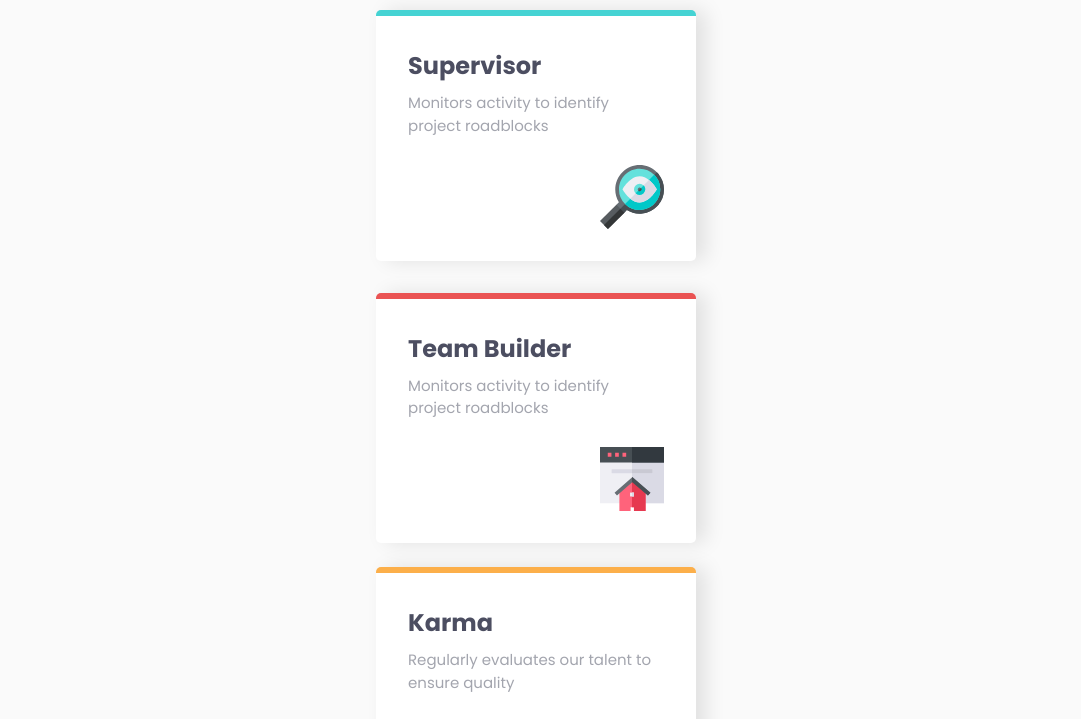
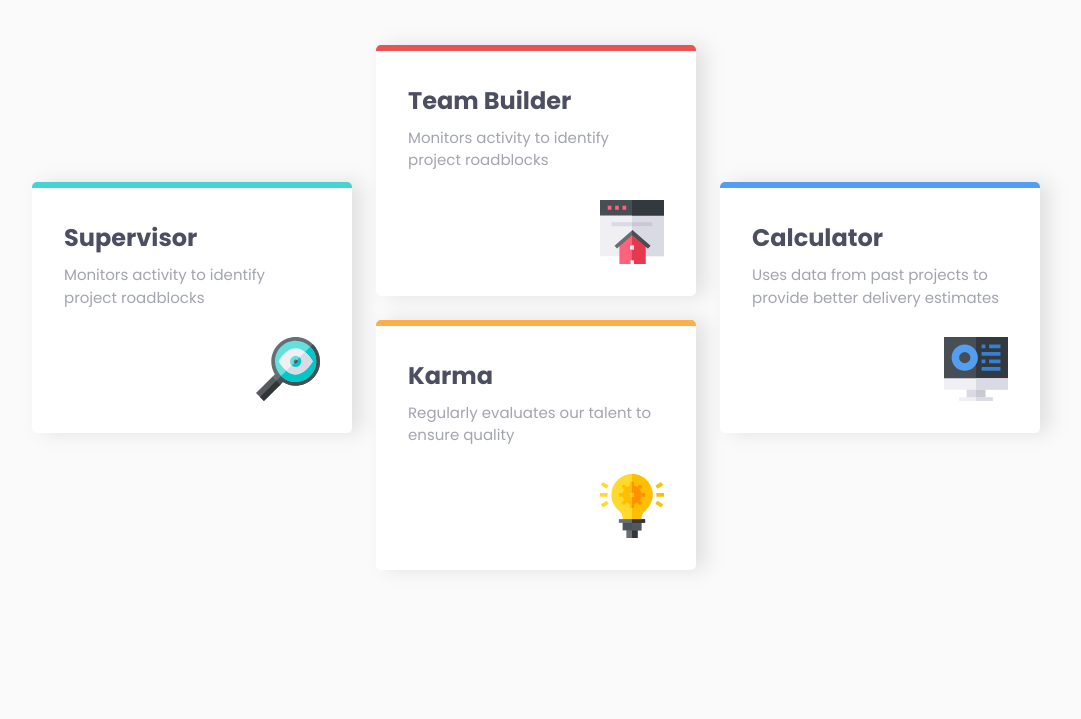
Before and after one commit to Sifanfiseha/four-card-feature-section-master, a plain HTML site: page index.html in a window 1280 px wide. Shown: the part 195-914 px from the top of the page, without its empty margins (104-1185 px from the left). After the commit the page ends 800 px from the top, so only its background shows below. Drawn offline with Linux system fonts and the light colour scheme.

Commit message:
fix: improve responsiveness

```diff
--- a/style/style.css
+++ b/style/style.css
@@ -121,7 +121,7 @@ header p {
     text-align: center;
 }
 @media (min-width: 1000px) {
-    .cards {
+    main {
         flex-direction: row;
         align-items: center;
         justify-content: space-between;
```
